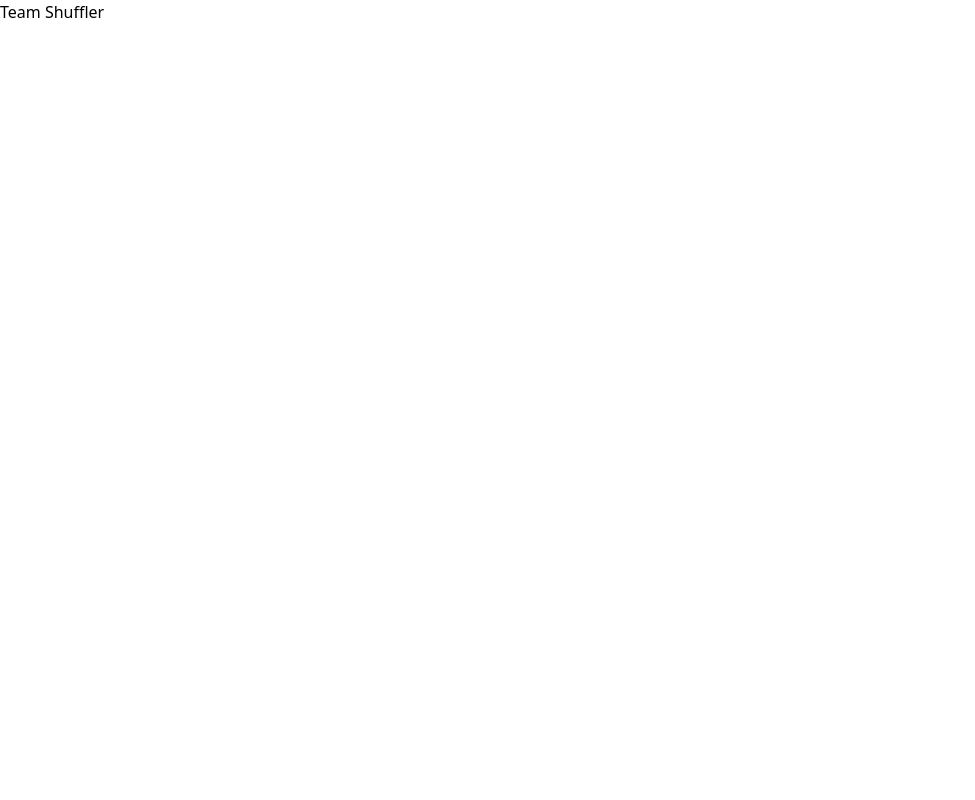
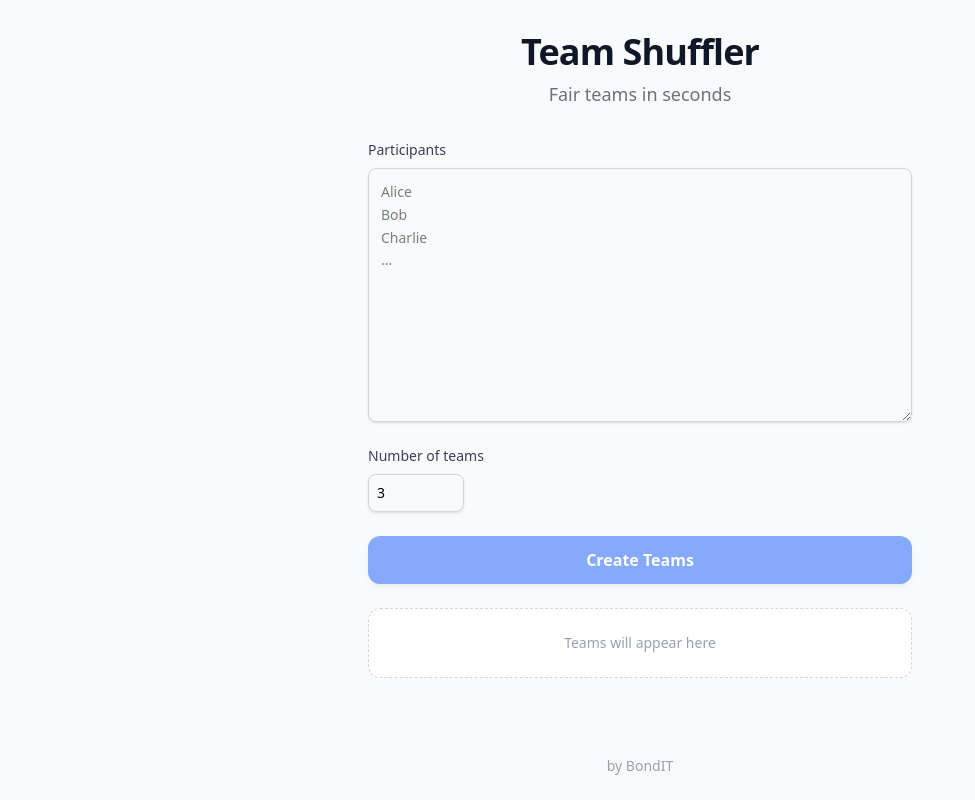
Before and after one commit to BondIT-ApS/team-shuffler, a Next.js app: page / in a window 1280 px wide. Shown: the whole page, without its empty margins (0-975 px from the left). Built offline with nearby package versions, Linux system fonts and the light colour scheme.

Commit message:
feat: base layout and name input form

```diff
--- a/src/app/page.tsx
+++ b/src/app/page.tsx
@@ -1,7 +1,36 @@
+"use client";
+
+import Header from "@/components/layout/Header";
+import Footer from "@/components/layout/Footer";
+import NameInput from "@/components/shuffler/NameInput";
+import TeamCountSelector from "@/components/shuffler/TeamCountSelector";
+import ShuffleControls from "@/components/shuffler/ShuffleControls";
+import { useShuffler } from "@/hooks/useShuffler";
+
 export default function Home() {
+  const { names, setNames, teamCount, setTeamCount, handleShuffle } =
+    useShuffler();
+
+  const hasNames = names.trim().length > 0;
+
   return (
-    <main>
-      <h1>Team Shuffler</h1>
-    </main>
+    <div className="flex min-h-screen flex-col bg-gray-50">
+      <Header />
+      <main className="mx-auto w-full max-w-xl flex-1 px-4 pb-8">
+        <div className="flex flex-col gap-6">
+          <NameInput
+            value={names}
+            onChange={setNames}
+            placeholder={"Alice\nBob\nCharlie\n..."}
+          />
+          <TeamCountSelector value={teamCount} onChange={setTeamCount} />
+          <ShuffleControls onShuffle={handleShuffle} disabled={!hasNames} />
+          <div className="rounded-xl border border-dashed border-gray-300 bg-white p-6 text-center text-sm text-gray-400">
+            Teams will appear here
+          </div>
+        </div>
+      </main>
+      <Footer />
+    </div>
   );
 }
--- a/src/components/layout/Footer.tsx
+++ b/src/components/layout/Footer.tsx
@@ -1,3 +1,7 @@
 export default function Footer() {
-  return <footer />;
+  return (
+    <footer className="py-6 text-center text-sm text-gray-400">
+      by BondIT
+    </footer>
+  );
 }
--- a/src/components/layout/Header.tsx
+++ b/src/components/layout/Header.tsx
@@ -1,3 +1,10 @@
 export default function Header() {
-  return <header />;
+  return (
+    <header className="py-8 text-center">
+      <h1 className="text-4xl font-bold tracking-tight text-gray-900">
+        Team Shuffler
+      </h1>
+      <p className="mt-2 text-lg text-gray-500">Fair teams in seconds</p>
+    </header>
+  );
 }
--- a/src/components/shuffler/NameInput.tsx
+++ b/src/components/shuffler/NameInput.tsx
@@ -1,3 +1,26 @@
-export default function NameInput() {
-  return <div />;
+interface NameInputProps {
+  value: string;
+  onChange: (value: string) => void;
+  placeholder?: string;
 }
+
+export default function NameInput({ value, onChange, placeholder }: NameInputProps) {
+  return (
+    <div className="flex flex-col gap-2">
+      <label
+        htmlFor="name-input"
+        className="text-sm font-medium text-gray-700"
+      >
+        Participants
+      </label>
+      <textarea
+        id="name-input"
+        value={value}
+        onChange={(e) => onChange(e.target.value)}
+        placeholder={placeholder ?? "Alice\nBob\nCharlie\n..."}
+        rows={10}
+        className="w-full rounded-lg border border-gray-300 p-3 text-sm leading-relaxed shadow-sm focus:border-blue-500 focus:outline-none focus:ring-2 focus:ring-blue-200 resize-y"
+      />
+    </div>
+  );
+}
--- a/src/components/shuffler/ShuffleControls.tsx
+++ b/src/components/shuffler/ShuffleControls.tsx
@@ -1,3 +1,16 @@
-export default function ShuffleControls() {
-  return <div />;
+interface ShuffleControlsProps {
+  onShuffle: () => void;
+  disabled?: boolean;
 }
+
+export default function ShuffleControls({ onShuffle, disabled = false }: ShuffleControlsProps) {
+  return (
+    <button
+      onClick={onShuffle}
+      disabled={disabled}
+      className="w-full rounded-xl bg-blue-600 px-6 py-3 text-base font-semibold text-white shadow-md transition hover:bg-blue-700 active:scale-95 disabled:cursor-not-allowed disabled:opacity-50"
+    >
+      Create Teams
+    </button>
+  );
+}
--- a/src/components/shuffler/TeamCountSelector.tsx
+++ b/src/components/shuffler/TeamCountSelector.tsx
@@ -1,3 +1,32 @@
-export default function TeamCountSelector() {
-  return <div />;
+interface TeamCountSelectorProps {
+  value: number;
+  onChange: (value: number) => void;
 }
+
+export default function TeamCountSelector({ value, onChange }: TeamCountSelectorProps) {
+  function handleChange(e: React.ChangeEvent<HTMLInputElement>) {
+    const parsed = parseInt(e.target.value, 10);
+    if (!isNaN(parsed)) {
+      onChange(Math.max(2, parsed));
+    }
+  }
+
+  return (
+    <div className="flex flex-col gap-2">
+      <label
+        htmlFor="team-count"
+        className="text-sm font-medium text-gray-700"
+      >
+        Number of teams
+      </label>
+      <input
+        id="team-count"
+        type="number"
+        min={2}
+        value={value}
+        onChange={handleChange}
+        className="w-24 rounded-lg border border-gray-300 p-2 text-sm shadow-sm focus:border-blue-500 focus:outline-none focus:ring-2 focus:ring-blue-200"
+      />
+    </div>
+  );
+}
--- a/src/hooks/useShuffler.ts
+++ b/src/hooks/useShuffler.ts
@@ -1,15 +1,23 @@
 import { useState } from "react";
-
-export interface ShufflerState {
-  names: string[];
-  teamCount: number;
-}
+import { shuffle } from "@/lib/shuffle";
 
 export function useShuffler() {
-  const [state, setState] = useState<ShufflerState>({
-    names: [],
-    teamCount: 2,
-  });
+  const [names, setNames] = useState("");
+  const [teamCount, setTeamCount] = useState(3);
+  const [result, setResult] = useState<string[][] | null>(null);
 
-  return { state, setState };
+  function handleShuffle() {
+    const nameList = names
+      .split("\n")
+      .map((n) => n.trim())
+      .filter(Boolean);
+    const shuffled = shuffle(nameList);
+    const teams: string[][] = Array.from({ length: teamCount }, () => []);
+    shuffled.forEach((name, i) => {
+      teams[i % teamCount].push(name);
+    });
+    setResult(teams);
+  }
+
+  return { names, setNames, teamCount, setTeamCount, result, handleShuffle };
 }
```
